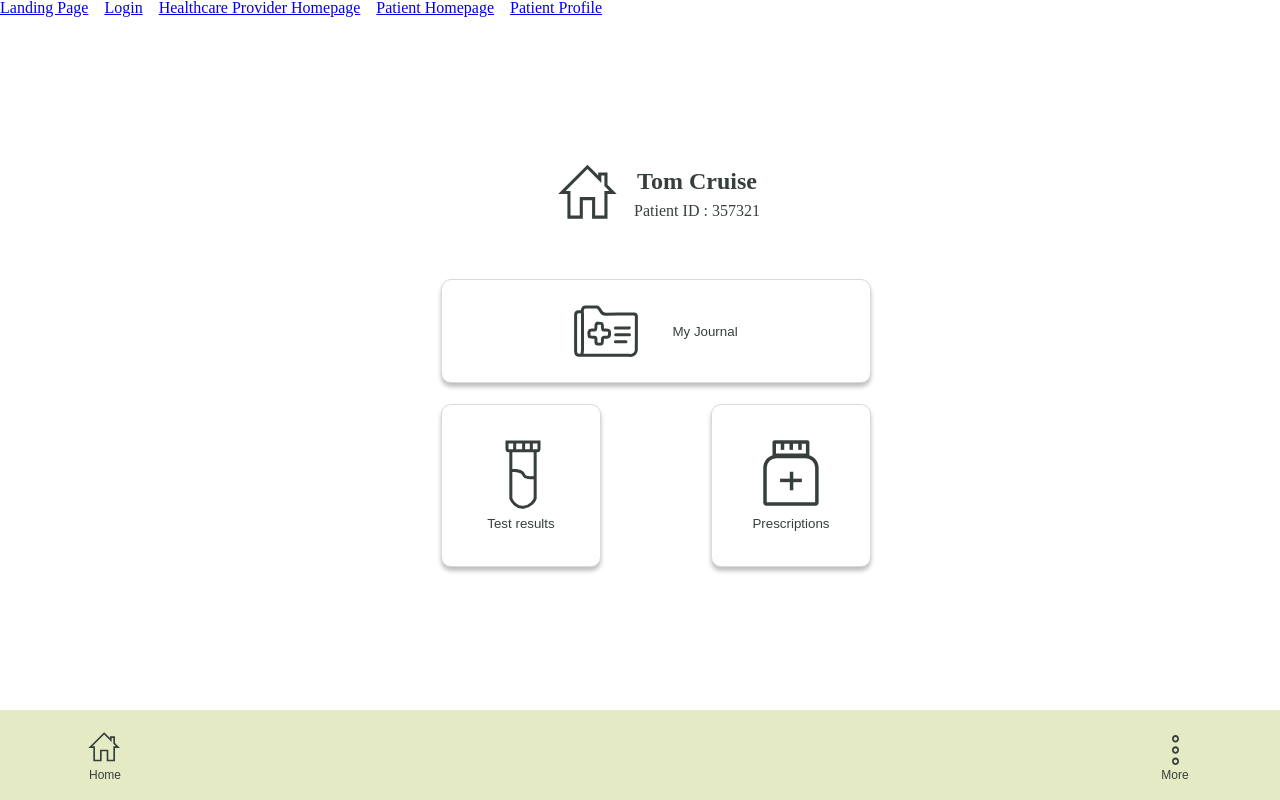
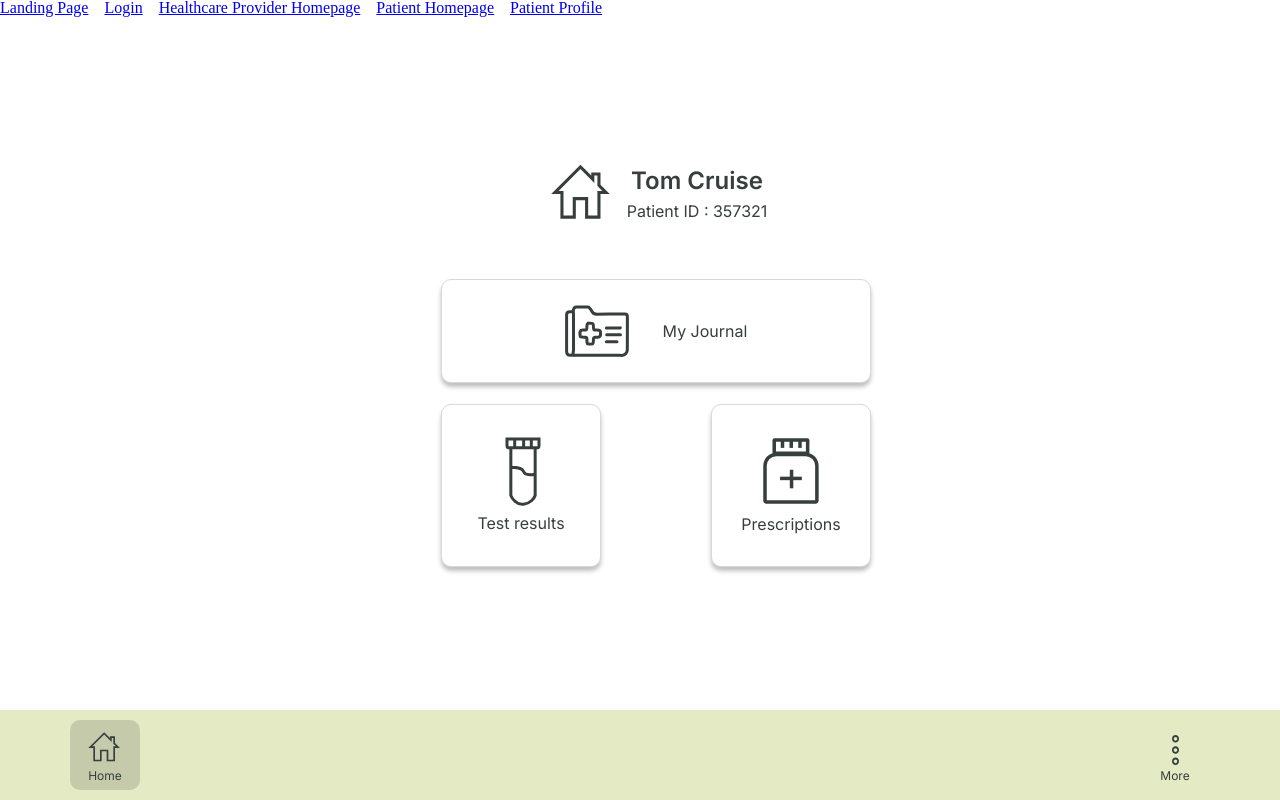
Before and after one commit to Natito9/LifePlus, a React (Create React App) app: page /patient/homepage in a window 1280 px wide. Built offline with nearby package versions, Linux system fonts and the light colour scheme.

Commit message:
Apply a darker rectangle background to homeNav when user is on homepage

```diff
--- a/src/components/layout/NavBar/NavBar.css
+++ b/src/components/layout/NavBar/NavBar.css
@@ -27,6 +27,13 @@
   cursor: pointer;
 }
 
+.btn:hover {
+  background-color: #c4caaa;
+  border-radius: 0.63rem;
+  padding: 5px 10px;
+  transition: background-color 0.3s ease;
+}
+
 .homeNavIcon {
   width: 40px;
   height: 40px;
@@ -41,11 +48,14 @@
   aspect-ratio: 1/1;
 }
 
+.navbar .homeNav.active {
+  background-color: #c4caaa;
+}
+
 @media (min-width: 600px) and (max-width: 1024px) {
   .homeNavIcon {
     width: 60px;
     height: 60px;
-
   }
   .moreNavIcon {
     width: 60px;
@@ -62,5 +72,4 @@
     padding-left: 150px;
     padding-right: 150px;
   }
-
 }
--- a/src/components/layout/NavBar/NavBar.jsx
+++ b/src/components/layout/NavBar/NavBar.jsx
@@ -1,19 +1,22 @@
 import homeIcon from "../../../assets/icons/home.svg";
 import moreIcon from "../../../assets/icons/dotsVerticalMore.svg";
-import { useNavigate } from "react-router-dom";
+import { useNavigate, useLocation } from "react-router-dom";
 import { useUserRole } from "../../UserRoleContext/UserRoleContext";
 import "./NavBar.css";
 
-const Navbar = () => {
+const NavBar = () => {
   const navigate = useNavigate();
+  const location = useLocation();
   const { userRole } = useUserRole();
+
+  const isHomeActive = location.pathname === "/patient/homepage" || location.pathname === "/hp/homepage";
 
   return (
     <nav className="navbar">
       {userRole === "patient" ? (
         <>
           <button
-            className="btn homeNav"
+            className={`btn homeNav ${isHomeActive ? "active" : ""}`}
             onClick={() => navigate("/patient/homepage")}
           >
             <img src={homeIcon} alt="Home Icon" className="homeNavIcon" />
@@ -29,7 +32,7 @@ const Navbar = () => {
       ) : (
         <>
           <button
-            className="btn homeNav"
+           className={`btn homeNav ${isHomeActive ? "active" : ""}`}
             onClick={() => navigate("/hp/homepage")}
           >
             <img src={homeIcon} alt="Home Icon" className="homeNavIcon" />
@@ -47,4 +50,4 @@ const Navbar = () => {
   );
 };
 
-export default Navbar;
+export default NavBar;
--- a/src/components/ui/ButtonsPatientHomepage/ButtonsPatientHomepage.css
+++ b/src/components/ui/ButtonsPatientHomepage/ButtonsPatientHomepage.css
@@ -8,6 +8,8 @@ button {
   background: var(--background-color);
   box-shadow: 0px 4px 4px 0px rgba(0, 0, 0, 0.25);
   color: var(--text-color);
+  font-family: "Inter", sans-serif;
+  font-size: 1rem;
 }
 
 button:active {
@@ -26,6 +28,7 @@ button:active {
   max-width: 430px;
   min-width:340px;
   width: 100%;
+
 }
 
 .btnJournal {
--- a/src/routes/patient/PatientHomepage/PatientHomepage.css
+++ b/src/routes/patient/PatientHomepage/PatientHomepage.css
@@ -34,11 +34,13 @@
     font-size: 1.5rem;
     font-weight: 600;
     justify-self:left;
+    font-family: "Inter", sans-serif;
 
 }
 
 .patientId {
     font-size: 1rem;
     justify-self:left;
+    font-family: "Inter", sans-serif;
 
 }
```
Lines whose indentation alone changed are shown as unchanged.
